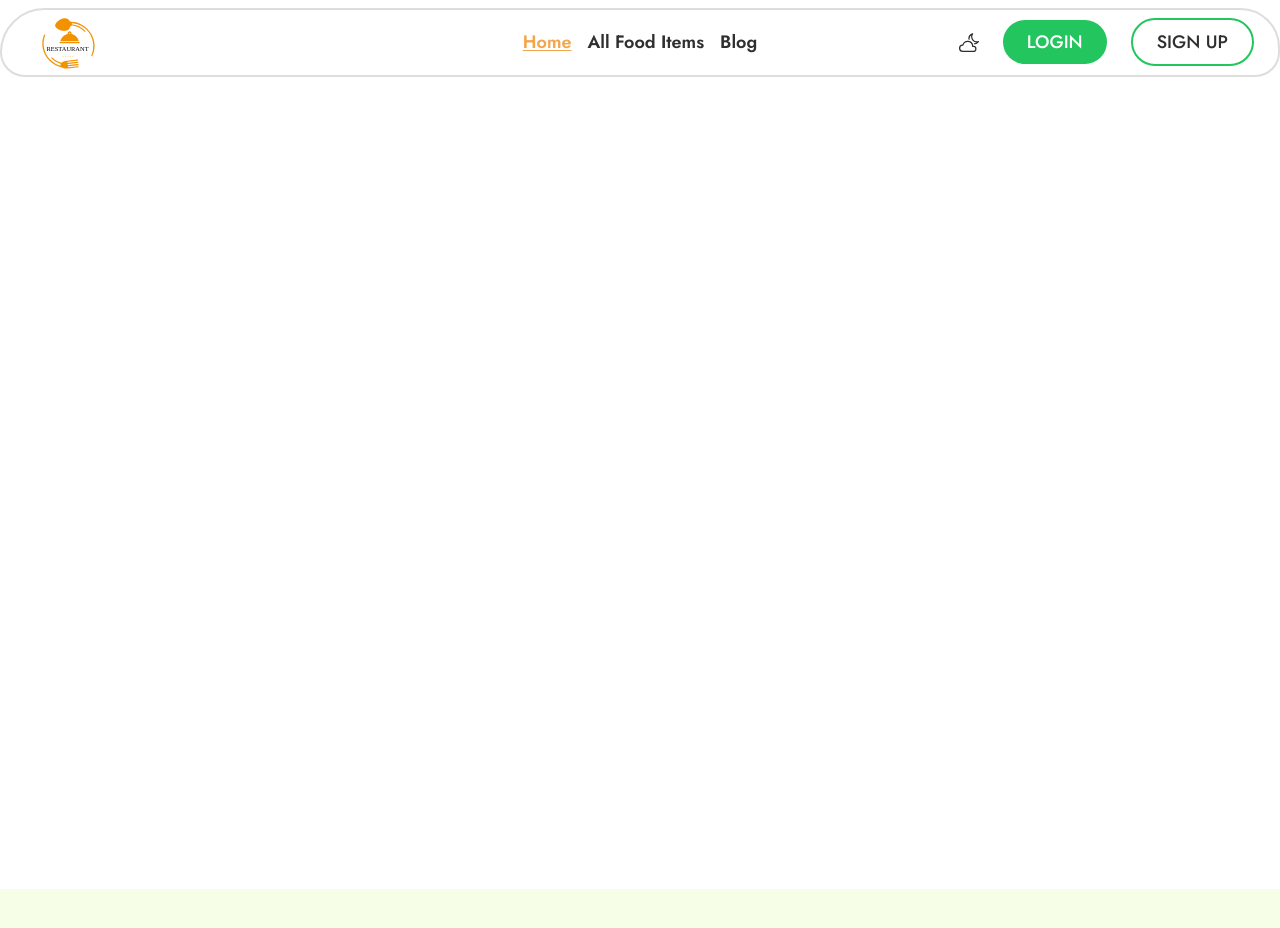
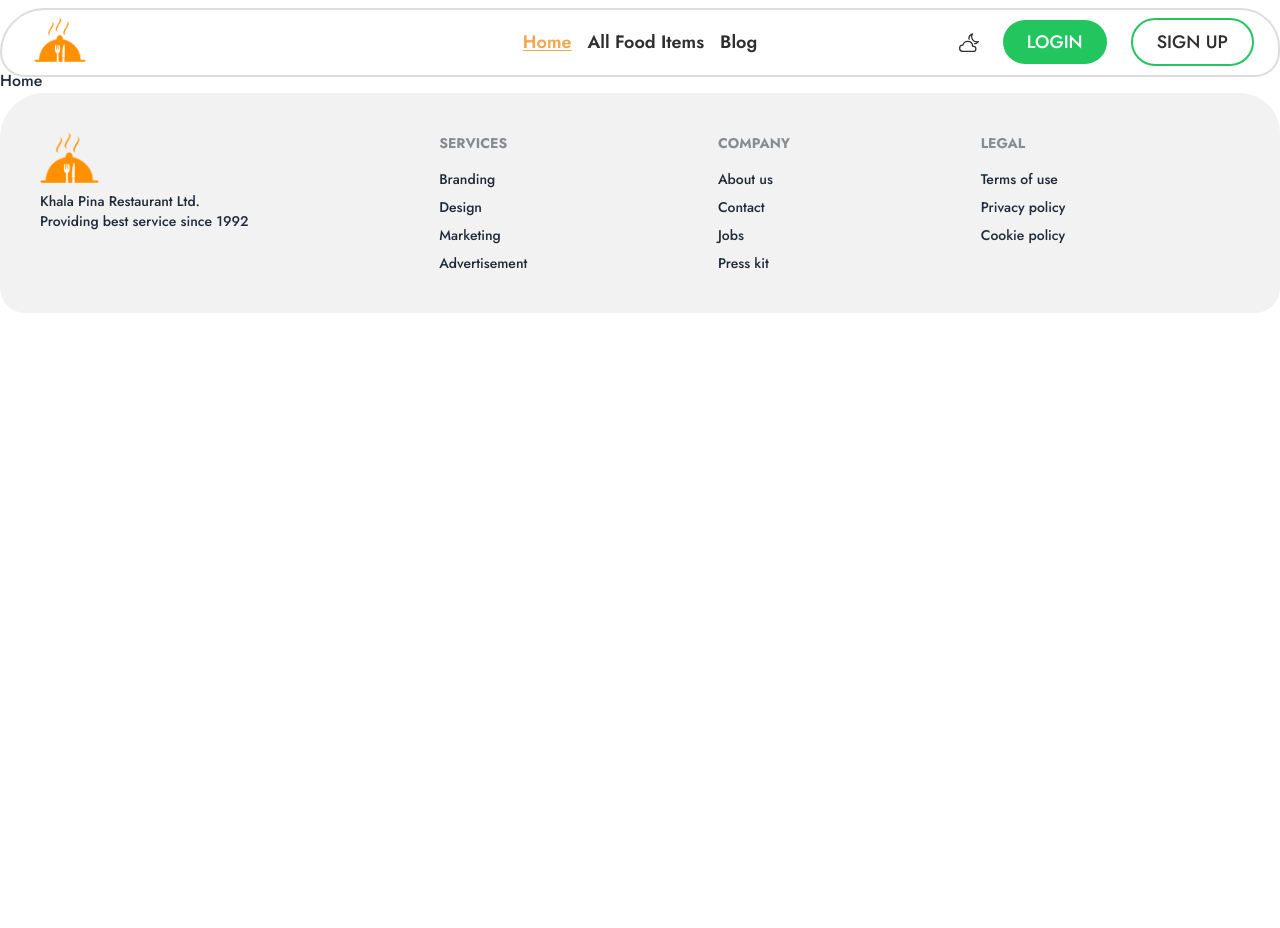
Before and after one commit to KhaledAhmed2004/Khala-Pina-Restauran, a React (Vite) app: page / in a window 1280 px wide. Shown: the top 928 px of the page. After the commit the page ends 800 px from the top, so only its background shows below. Built offline with nearby package versions, Linux system fonts and the light colour scheme.

Commit message:
add footer

```diff
--- a/package.json
+++ b/package.json
@@ -24,6 +24,7 @@
     "@types/react-dom": "^18.2.7",
     "@vitejs/plugin-react": "^4.0.3",
     "autoprefixer": "^10.4.16",
+    "daisyui": "^3.9.4",
     "eslint": "^8.45.0",
     "eslint-plugin-react": "^7.32.2",
     "eslint-plugin-react-hooks": "^4.6.0",
--- /dev/null
+++ b/src/components/footer/Footer.jsx
@@ -0,0 +1,42 @@
+import { Link } from "react-router-dom";
+import logo from "../../assets/logo.png";
+
+const Footer = () => {
+  return (
+    <footer className="footer p-10 bg-base-200 text-base-content rounded-tl-[45px] rounded-bl-[25px] rounded-tr-[40px] rounded-br-[25px]">
+      <aside className="">
+        <Link to="/">
+          <img className="h-[50px] flex items-center" src={logo} alt="" />
+        </Link>
+
+        <p>
+          Khala Pina Restaurant Ltd.
+          <br />
+          Providing best service since 1992
+        </p>
+      </aside>
+      <nav>
+        <header className="footer-title">Services</header>
+        <a className="link link-hover">Branding</a>
+        <a className="link link-hover">Design</a>
+        <a className="link link-hover">Marketing</a>
+        <a className="link link-hover">Advertisement</a>
+      </nav>
+      <nav>
+        <header className="footer-title">Company</header>
+        <a className="link link-hover">About us</a>
+        <a className="link link-hover">Contact</a>
+        <a className="link link-hover">Jobs</a>
+        <a className="link link-hover">Press kit</a>
+      </nav>
+      <nav>
+        <header className="footer-title">Legal</header>
+        <a className="link link-hover">Terms of use</a>
+        <a className="link link-hover">Privacy policy</a>
+        <a className="link link-hover">Cookie policy</a>
+      </nav>
+    </footer>
+  );
+};
+
+export default Footer;
--- a/src/components/navbar/Navbar.jsx
+++ b/src/components/navbar/Navbar.jsx
@@ -1,10 +1,10 @@
-import { useEffect, useState } from "react";
+import { useState } from "react";
 import { Link } from "react-router-dom";
 import { AiOutlineMenu, AiOutlineClose } from "react-icons/ai";
 import { FiSun } from "react-icons/fi";
 import { BsCloudMoon } from "react-icons/bs";
 import NavigationLinks from "./navComponents/NavigationLinks";
-import logo from "../../assets/Restaurant.svg";
+import logo from "../../assets/logo.png";
 import NavbarBtn from "./navComponents/NavbarBtn";
 import useModeTheme from "../../hooks/useModeTheme";
 
@@ -17,10 +17,10 @@ const Navbar = () => {
 
   return (
     <header className="px-[0.375rem] xl:px-0 w-full duration-200 ease-in sticky top-2 left-0 right-0">
-      <nav className="h-[4.3rem] flex justify-between items-center px-6 rounded-tl-[45px] rounded-bl-[25px] rounded-tr-[40px] rounded-br-[25px] border-[2px] border-[#dddddd] bg-white dark:bg-black text-[#2f2f2f]">
+      <nav className="h-[4.3rem] flex justify-between items-center px-6 rounded-tl-[45px] rounded-bl-[25px] rounded-tr-[40px] rounded-br-[25px] border-[2px] dark:border-none border-[#dddddd] bg-white dark:bg-[#301934] text-[#2f2f2f]">
         <div className="lg:flex-1 h-full justify-center">
           <Link to="/">
-            <img className="h-full" src={logo} alt="" />
+            <img className="h-[60px] p-2" src={logo} alt="" />
           </Link>
         </div>
 
@@ -30,7 +30,10 @@ const Navbar = () => {
         </ul>
 
         <div className="hidden md:flex gap-6 items-center lg:flex-1 lg:justify-end">
-          <button className="cursor-pointer text-xl" onClick={changeTheme}>
+          <button
+            className="cursor-pointer text-xl dark:text-white"
+            onClick={changeTheme}
+          >
             {modeIcon ? <FiSun /> : <BsCloudMoon />}
           </button>
           <NavbarBtn />
@@ -38,7 +41,7 @@ const Navbar = () => {
         {/* Mobile screen navigation icon toggle */}
         <div
           onClick={() => setMenuIcon(!menuIcon)}
-          className="flex md:hidden text-2xl"
+          className="flex md:hidden text-2xl dark:text-white"
         >
           {menuIcon ? <AiOutlineMenu /> : <AiOutlineClose />}
         </div>
@@ -49,8 +52,8 @@ const Navbar = () => {
           }}
           className={
             menuIcon
-              ? "md:hidden absolute top-[4.8rem] right-0 bottom-0 left-0 flex justify-center h-[80vh] bg-[#FFFFFF1A] text-white ease-in duration-300 text-center items-center rounded-tl-[50px] rounded-bl-[65px] rounded-tr-[65px] rounded-br-[50px] border-2 shadow-2xl backdrop-blur-3xl w-[95%] mx-auto"
-              : "md:hidden absolute top-[4.3rem] right-0 left-[-105%] flex text-center justify-center w-full h-[80vh] bg-[#f2a64d] text-white ease-in duration-300 items-center rounded-tl-[50px] rounded-bl-[65px] rounded-tr-[65px] rounded-br-[50px]"
+              ? "md:hidden absolute top-[4.8rem] right-0 bottom-0 left-0 flex justify-center h-[80vh] bg-[#FFFFFF1A] dark:bg-[#dddddd] text-white ease-in duration-300 text-center items-center rounded-tl-[50px] rounded-bl-[65px] rounded-tr-[65px] rounded-br-[50px] border-2 shadow-2xl backdrop-blur-3xl w-[95%] mx-auto"
+              : "md:hidden absolute top-[4.3rem] right-0 left-[-105%] flex text-center justify-center w-full h-[80vh] dark:bg-[#f2a64d] text-white ease-in duration-300 items-center rounded-tl-[50px] rounded-bl-[65px] rounded-tr-[65px] rounded-br-[50px]"
           }
         >
           {/* Mobile screen navigation links */}
--- a/src/components/navbar/navComponents/NavbarBtn.jsx
+++ b/src/components/navbar/navComponents/NavbarBtn.jsx
@@ -12,14 +12,14 @@ const NavbarBtn = () => {
           </Link> */}
       <Link
         to="/login"
-        className="bg-green-500 text-white	 hover:bg-green-600 rounded-full py-2 px-6 uppercase text-lg font-medium"
+        className="bg-green-500 dark:bg-[#ff7a00] transition-all duration-150 ease-in hover:scale-105 dark:hover:bg-[#ea9839] text-white hover:bg-green-600 rounded-full py-2 px-6 uppercase text-lg font-medium"
       >
         Login
       </Link>
 
       <Link
         to="/registration"
-        className="border-2 border-green-500 hover:border-green-800 rounded-full py-2 px-6 font-medium uppercase text-lg"
+        className="border-2 dark:text-white border-green-500 hover:border-green-800 rounded-full py-2 px-6 font-medium uppercase text-lg"
       >
         sign Up
       </Link>
--- a/src/components/navbar/navComponents/NavigationLinks.jsx
+++ b/src/components/navbar/navComponents/NavigationLinks.jsx
@@ -11,7 +11,7 @@ const NavigationLinks = () => {
   return (
     <>
       {navigationLinks.map((link, index) => (
-        <li className="hover:text-amber-600" key={index}>
+        <li className="hover:text-amber-600 dark:text-white" key={index}>
           {/* <NavLink to={link.to}>{link.label}</NavLink> */}
           <NavLink
             to={link.to}
--- a/src/layouts/MainLayout.jsx
+++ b/src/layouts/MainLayout.jsx
@@ -1,16 +1,13 @@
 import { Outlet } from "react-router-dom";
 import Navbar from "../components/navbar/Navbar";
+import Footer from "../components/footer/Footer";
 
 const MainLayout = () => {
   return (
     <div className="max-w-7xl mx-auto font-jost">
       <Navbar />
-      <div className="mt-5">
-        <div className="h-screen"></div>
-        <div className="bg-lime-50 h-screen"></div>
-        <div className="bg-[#DDDDDD] h-screen"></div>
-        <Outlet></Outlet>
-      </div>
+      <Outlet />
+      <Footer />
     </div>
   );
 };
--- a/src/main.jsx
+++ b/src/main.jsx
@@ -6,7 +6,7 @@ import Routes from "./routes/Routes.jsx";
 
 ReactDOM.createRoot(document.getElementById("root")).render(
   <React.StrictMode>
-    <div className="bg-[#ffffff78]">
+    <div className="bg-[#ffffff78] dark:bg-[#252836]">
       <RouterProvider router={Routes} />
     </div>
   </React.StrictMode>
--- a/tailwind.config.js
+++ b/tailwind.config.js
@@ -8,5 +8,5 @@ export default {
       jost: ["Jost", "sans-serif"],
     },
   },
-  plugins: [],
+  plugins: [require("daisyui")],
 };
```
Also changed, not shown: .eslintrc.cjs, 1 other file (tests, documents, lock files or other folders).
